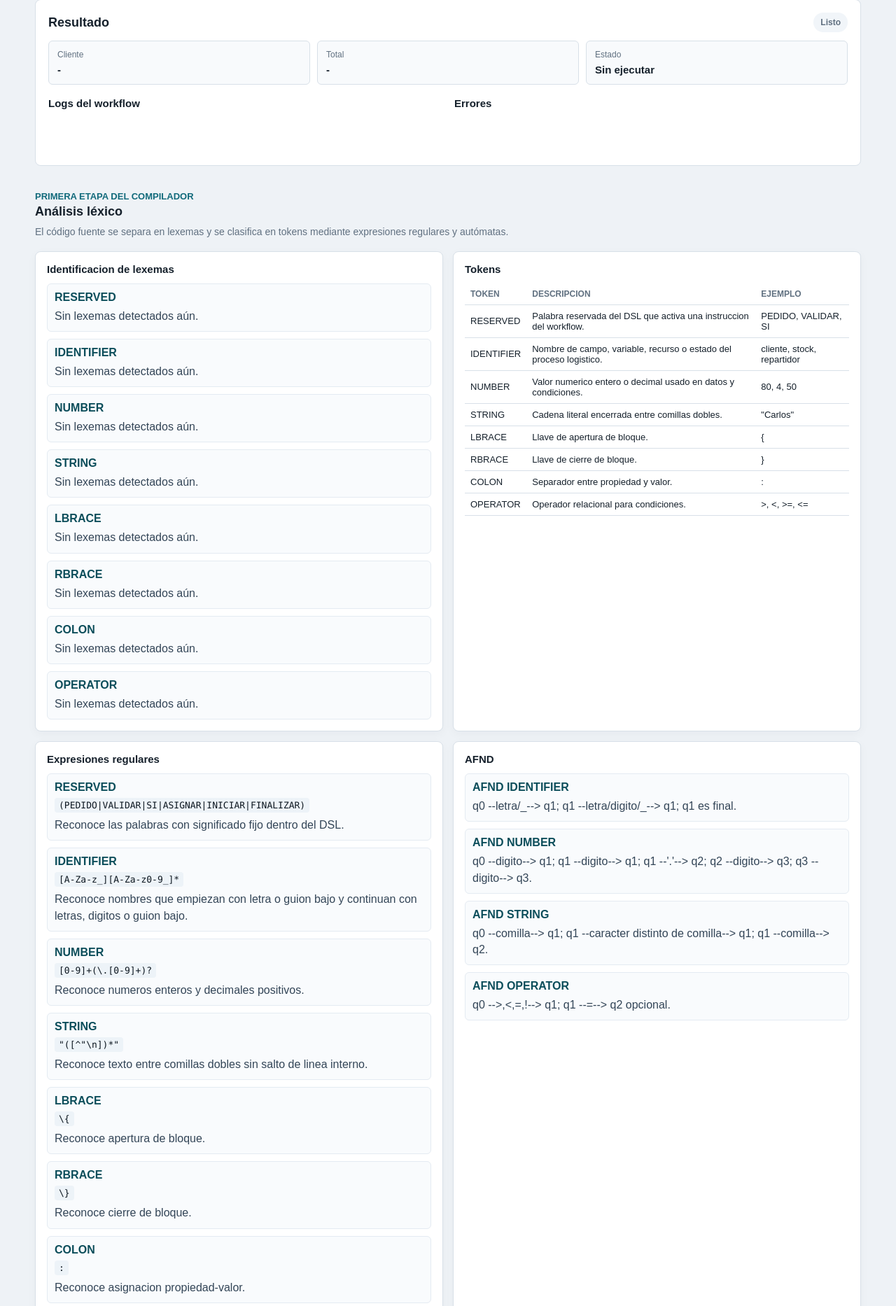
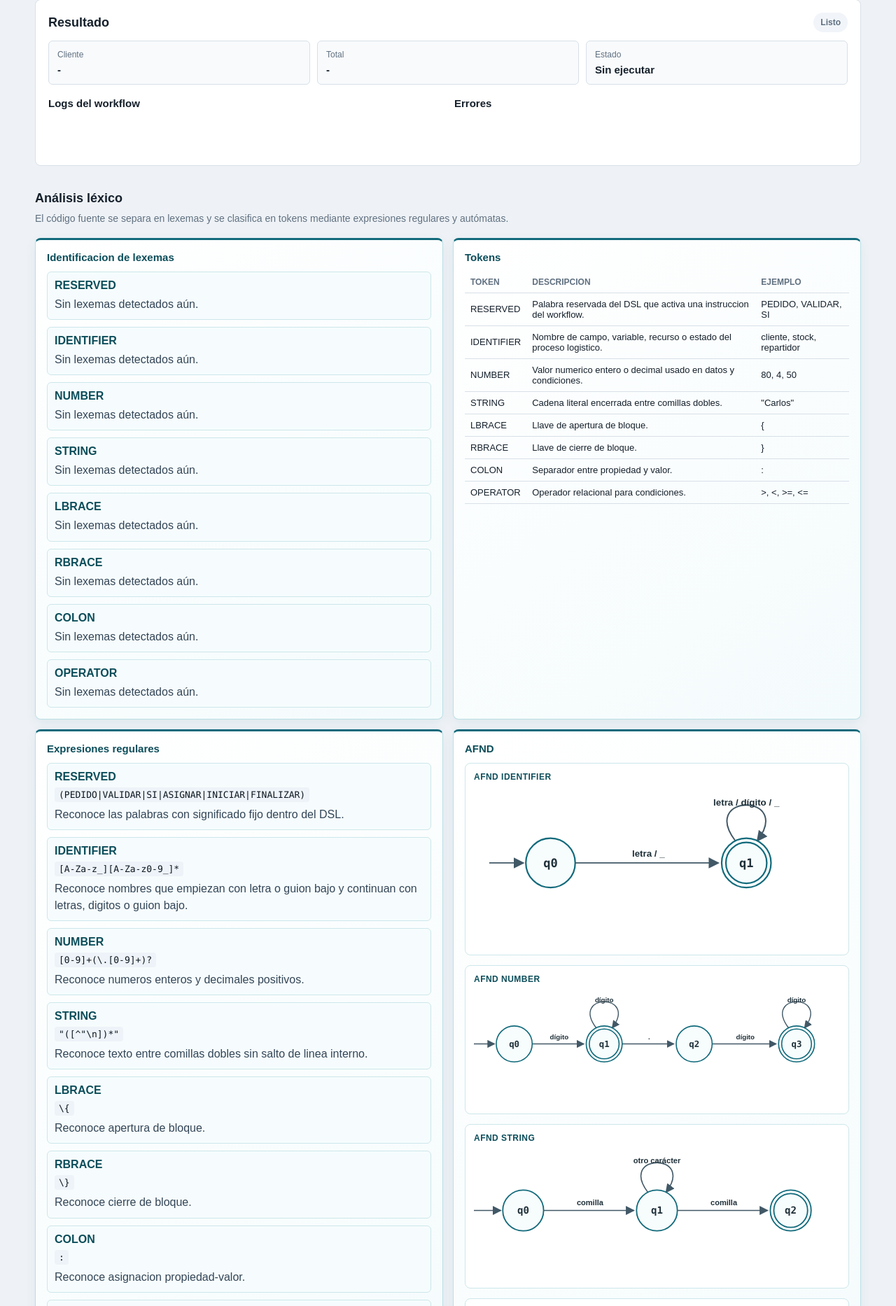
Before and after one commit to Pameladelarada/delivery-workflow-dsl, a Flask app: page / in a window 1280 px wide. Shown: the part 105-1971 px from the top of the page at 70% size. Run offline with Flask 3, Linux system fonts and the light colour scheme.

Commit message:
feat: visualize lexical automata and refine section styling

```diff
--- a/web/static/app.js
+++ b/web/static/app.js
@@ -64,29 +64,21 @@
 const AUTOMATA = [
     {
         type: "IDENTIFIER",
-        nfa: "q0 --letra/_--> q1; q1 --letra/digito/_--> q1; q1 es final.",
-        dfa: "D0 espera letra o _; D1 consume letras, digitos o _ hasta encontrar separador.",
         headers: ["Estado", "letra/_", "digito", "otro"],
         rows: [["D0", "D1", "-", "-"], ["D1", "D1", "D1", "Finalizar token"]],
     },
     {
         type: "NUMBER",
-        nfa: "q0 --digito--> q1; q1 --digito--> q1; q1 --'.'--> q2; q2 --digito--> q3; q3 --digito--> q3.",
-        dfa: "D0 inicia numero; D1 acepta entero; D2 espera decimal; D3 acepta decimal.",
         headers: ["Estado", "digito", ".", "otro"],
         rows: [["D0", "D1", "-", "-"], ["D1", "D1", "D2", "Finalizar token"], ["D2", "D3", "-", "Error"], ["D3", "D3", "-", "Finalizar token"]],
     },
     {
         type: "STRING",
-        nfa: "q0 --comilla--> q1; q1 --caracter distinto de comilla--> q1; q1 --comilla--> q2.",
-        dfa: "D0 espera apertura; D1 acumula contenido; D2 acepta cadena.",
         headers: ["Estado", "comilla", "caracter", "fin"],
         rows: [["D0", "D1", "-", "-"], ["D1", "D2", "D1", "Error"], ["D2", "Final", "-", "-"]],
     },
     {
         type: "OPERATOR",
-        nfa: "q0 -->,<,=,!--> q1; q1 --=--> q2 opcional.",
-        dfa: "D0 espera operador inicial; D1 acepta operador simple; D2 acepta operador compuesto.",
         headers: ["Estado", ">/< / = / !", "=", "otro"],
         rows: [["D0", "D1", "-", "-"], ["D1", "-", "D2", "Finalizar token"], ["D2", "-", "-", "Finalizar token"]],
     },
@@ -122,6 +114,147 @@
     return [...new Set((items || []).filter((token) => token.type === type).map((token) => token.lexeme))];
 }
 
+function automatonGraph(type, mode) {
+    const prefix = mode === "nfa" ? "q" : "D";
+    const state = (id, x, final = false) => ({id, label: `${prefix}${id}`, x, y: 92, final});
+    const graphs = {
+        IDENTIFIER: {
+            width: 430,
+            states: [state(0, 90), state(1, 320, true)],
+            edges: [
+                {from: 0, to: 1, label: "letra / _"},
+                {from: 1, to: 1, label: "letra / dígito / _", loop: true},
+            ],
+        },
+        NUMBER: {
+            width: 590,
+            states: [state(0, 65), state(1, 210, true), state(2, 355), state(3, 520, true)],
+            edges: [
+                {from: 0, to: 1, label: "dígito"},
+                {from: 1, to: 1, label: "dígito", loop: true},
+                {from: 1, to: 2, label: "."},
+                {from: 2, to: 3, label: "dígito"},
+                {from: 3, to: 3, label: "dígito", loop: true},
+            ],
+        },
+        STRING: {
+            width: 520,
+            states: [state(0, 70), state(1, 260), state(2, 450, true)],
+            edges: [
+                {from: 0, to: 1, label: "comilla"},
+                {from: 1, to: 1, label: "otro carácter", loop: true},
+                {from: 1, to: 2, label: "comilla"},
+            ],
+        },
+        OPERATOR: {
+            width: 520,
+            states: [state(0, 70), state(1, 260, true), state(2, 450, true)],
+            edges: [
+                {from: 0, to: 1, label: ">, <, =, !"},
+                {from: 1, to: 2, label: "="},
+            ],
+        },
+    };
+    return graphs[type];
+}
+
+function createAutomatonSvg(type, mode, index) {
+    const graph = automatonGraph(type, mode);
+    const markerId = `automaton-arrow-${mode}-${index}`;
+    const svg = svgElement("svg", {
+        class: "automaton-svg",
+        viewBox: `0 0 ${graph.width} 190`,
+        role: "img",
+        "aria-label": `${mode === "nfa" ? "AFND" : "AFD"} para ${type}`,
+    });
+    const defs = svgElement("defs");
+    const marker = svgElement("marker", {
+        id: markerId,
+        markerWidth: 8,
+        markerHeight: 8,
+        refX: 7,
+        refY: 4,
+        orient: "auto",
+    });
+    marker.appendChild(svgElement("path", {d: "M0,0 L8,4 L0,8 Z", class: "automaton-arrowhead"}));
+    defs.appendChild(marker);
+    svg.appendChild(defs);
+
+    const states = new Map(graph.states.map((item) => [item.id, item]));
+    const radius = 29;
+    const initial = graph.states[0];
+    svg.appendChild(svgElement("line", {
+        x1: initial.x - 72,
+        y1: initial.y,
+        x2: initial.x - radius - 3,
+        y2: initial.y,
+        class: "automaton-edge",
+        "marker-end": `url(#${markerId})`,
+    }));
+
+    graph.edges.forEach((edge) => {
+        const from = states.get(edge.from);
+        const to = states.get(edge.to);
+        if (edge.loop) {
+            svg.appendChild(svgElement("path", {
+                d: `M ${from.x - 13} ${from.y - 26} C ${from.x - 55} ${from.y - 82}, ${from.x + 55} ${from.y - 82}, ${from.x + 13} ${from.y - 26}`,
+                class: "automaton-edge",
+                fill: "none",
+                "marker-end": `url(#${markerId})`,
+            }));
+            const label = svgElement("text", {x: from.x, y: from.y - 70, class: "automaton-label"});
+            label.textContent = edge.label;
+            svg.appendChild(label);
+            return;
+        }
+
+        const dx = to.x - from.x;
+        const dy = to.y - from.y;
+        const distance = Math.hypot(dx, dy);
+        const ux = dx / distance;
+        const uy = dy / distance;
+        svg.appendChild(svgElement("line", {
+            x1: from.x + ux * radius,
+            y1: from.y + uy * radius,
+            x2: to.x - ux * (radius + 4),
+            y2: to.y - uy * (radius + 4),
+            class: "automaton-edge",
+            "marker-end": `url(#${markerId})`,
+        }));
+        const label = svgElement("text", {
+            x: (from.x + to.x) / 2,
+            y: (from.y + to.y) / 2 - 10,
+            class: "automaton-label",
+        });
+        label.textContent = edge.label;
+        svg.appendChild(label);
+    });
+
+    graph.states.forEach((item) => {
+        const group = svgElement("g", {class: "automaton-state"});
+        group.appendChild(svgElement("circle", {cx: item.x, cy: item.y, r: radius}));
+        if (item.final) group.appendChild(svgElement("circle", {cx: item.x, cy: item.y, r: radius - 5}));
+        const label = svgElement("text", {x: item.x, y: item.y + 1});
+        label.textContent = item.label;
+        group.appendChild(label);
+        svg.appendChild(group);
+    });
+    return svg;
+}
+
+function renderAutomata(container, mode) {
+    container.innerHTML = "";
+    AUTOMATA.forEach((item, index) => {
+        const block = document.createElement("div");
+        block.className = "automaton-block";
+        const title = document.createElement("strong");
+        title.textContent = `${mode === "nfa" ? "AFND" : "AFD"} ${item.type}`;
+        block.appendChild(title);
+        block.appendChild(createAutomatonSvg(item.type, mode, index));
+        container.appendChild(block);
+    });
+}
+
 function renderAnalysis(items) {
     const tokensByType = TOKEN_DEFINITIONS.map((definition) => ({
         ...definition,
@@ -151,19 +284,8 @@
         </div>
     `).join("");
 
-    nfaDefinitions.innerHTML = AUTOMATA.map((item) => `
-        <div class="mini-block">
-            <strong>AFND ${item.type}</strong>
-            <p>${item.nfa}</p>
-        </div>
-    `).join("");
-
-    dfaDefinitions.innerHTML = AUTOMATA.map((item) => `
-        <div class="mini-block">
-            <strong>AFD ${item.type}</strong>
-            <p>${item.dfa}</p>
-        </div>
-    `).join("");
+    renderAutomata(nfaDefinitions, "nfa");
+    renderAutomata(dfaDefinitions, "dfa");
 
     transitionTables.innerHTML = AUTOMATA.map((item) => `
         <div class="transition-block">
--- a/web/static/style.css
+++ b/web/static/style.css
@@ -315,6 +315,84 @@
     margin-top: 10px;
 }
 
+.lexical-section .analysis-card {
+    border-color: #b9dfe5;
+    border-top: 3px solid var(--accent);
+    background: linear-gradient(145deg, #ffffff, #f4fbfc);
+    box-shadow: 0 5px 16px rgba(17, 106, 123, 0.07);
+}
+
+.lexical-section .analysis-card h3 {
+    color: var(--accent-dark);
+}
+
+.lexical-section .mini-block,
+.lexical-section .transition-block {
+    border-color: #cde7eb;
+    background: #f6fcfd;
+}
+
+.automata-content {
+    gap: 14px;
+}
+
+.automaton-block {
+    overflow-x: auto;
+    border: 1px solid #cde7eb;
+    border-radius: 8px;
+    padding: 12px;
+    background: #ffffff;
+}
+
+.automaton-block > strong {
+    display: block;
+    margin-bottom: 4px;
+    color: var(--accent-dark);
+    font-size: 12px;
+    letter-spacing: 0.04em;
+}
+
+.automaton-svg {
+    display: block;
+    width: 100%;
+    min-width: 360px;
+    height: auto;
+}
+
+.automaton-edge {
+    stroke: #415866;
+    stroke-width: 1.6;
+    fill: none;
+}
+
+.automaton-arrowhead {
+    fill: #415866;
+}
+
+.automaton-state circle {
+    fill: #f7fcfd;
+    stroke: var(--accent);
+    stroke-width: 1.8;
+}
+
+.automaton-state text,
+.automaton-label {
+    text-anchor: middle;
+    dominant-baseline: middle;
+    fill: #1f3039;
+}
+
+.automaton-state text {
+    font-family: Consolas, "Courier New", monospace;
+    font-size: 14px;
+    font-weight: 800;
+}
+
+.automaton-label {
+    font-size: 11px;
+    font-weight: 700;
+}
+
 .syntax-section,
 .semantic-section {
     border-top: 1px solid var(--line);
--- a/web/templates/index.html
+++ b/web/templates/index.html
@@ -4,7 +4,7 @@
     <meta charset="utf-8">
     <meta name="viewport" content="width=device-width, initial-scale=1">
     <title>DSL Delivery Workflow Compiler</title>
-    <link rel="stylesheet" href="{{ url_for('static', filename='style.css', v='analysis-ui-v4') }}">
+    <link rel="stylesheet" href="{{ url_for('static', filename='style.css', v='automata-ui-v5') }}">
 </head>
 <body>
     <main class="app-shell">
@@ -66,9 +66,8 @@
                 </div>
             </section>
 
-            <section class="analysis-section">
+            <section class="analysis-section lexical-section">
                 <div class="section-heading">
-                    <p class="eyebrow">Primera etapa del compilador</p>
                     <h2>Análisis léxico</h2>
                     <p class="section-description">El código fuente se separa en lexemas y se clasifica en tokens mediante expresiones regulares y autómatas.</p>
                 </div>
@@ -102,12 +101,12 @@
 
                     <article class="analysis-card">
                         <h3>AFND</h3>
-                        <div id="nfaDefinitions" class="analysis-content"></div>
+                        <div id="nfaDefinitions" class="analysis-content automata-content"></div>
                     </article>
 
                     <article class="analysis-card">
                         <h3>AFD equivalente</h3>
-                        <div id="dfaDefinitions" class="analysis-content"></div>
+                        <div id="dfaDefinitions" class="analysis-content automata-content"></div>
                     </article>
 
                     <article class="analysis-card wide-card">
@@ -150,12 +149,6 @@
                     <p class="section-description">Los atributos heredados descienden desde el padre; los sintetizados ascienden desde los hijos. Así se resuelven símbolos, tipos y reglas del workflow.</p>
                 </div>
 
-                <div class="attribute-flow">
-                    <div><span class="direction down">↓</span><strong>Heredados</strong><small>ámbito y contexto de ejecución</small></div>
-                    <div class="attribute-node">Nodo AST</div>
-                    <div><span class="direction up">↑</span><strong>Sintetizados</strong><small>tipo, valor y validez</small></div>
-                </div>
-
                 <div class="analysis-grid semantic-grid">
                     <article class="analysis-card">
                         <h3>Tabla de símbolos</h3>
@@ -184,6 +177,6 @@
         </section>
     </main>
 
-    <script src="{{ url_for('static', filename='app.js', v='pdf-rules-v4') }}"></script>
+    <script src="{{ url_for('static', filename='app.js', v='automata-ui-v5') }}"></script>
 </body>
 </html>
```
Also changed, not shown: other parts of web/static/style.css (+0 -39 lines).
